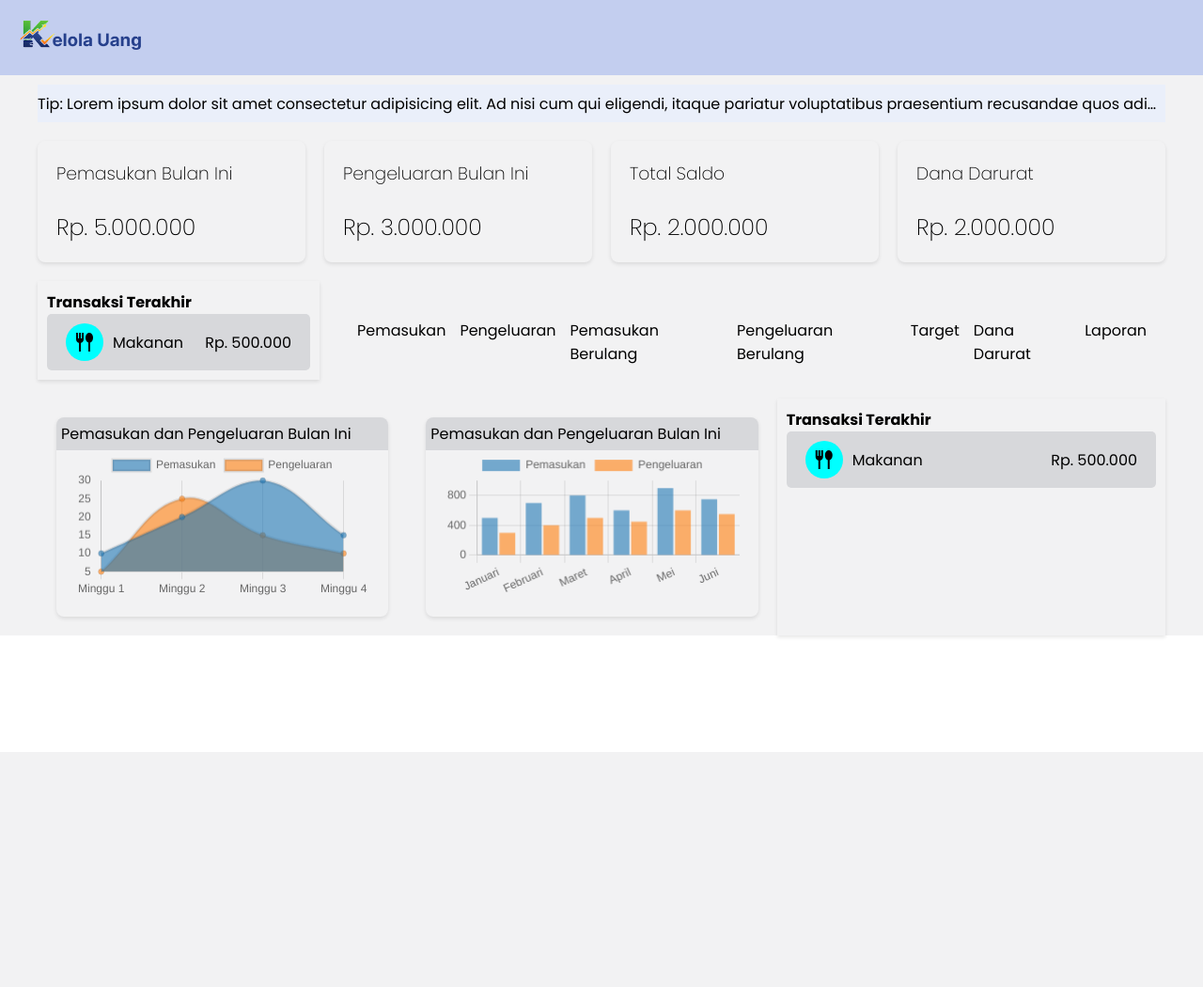
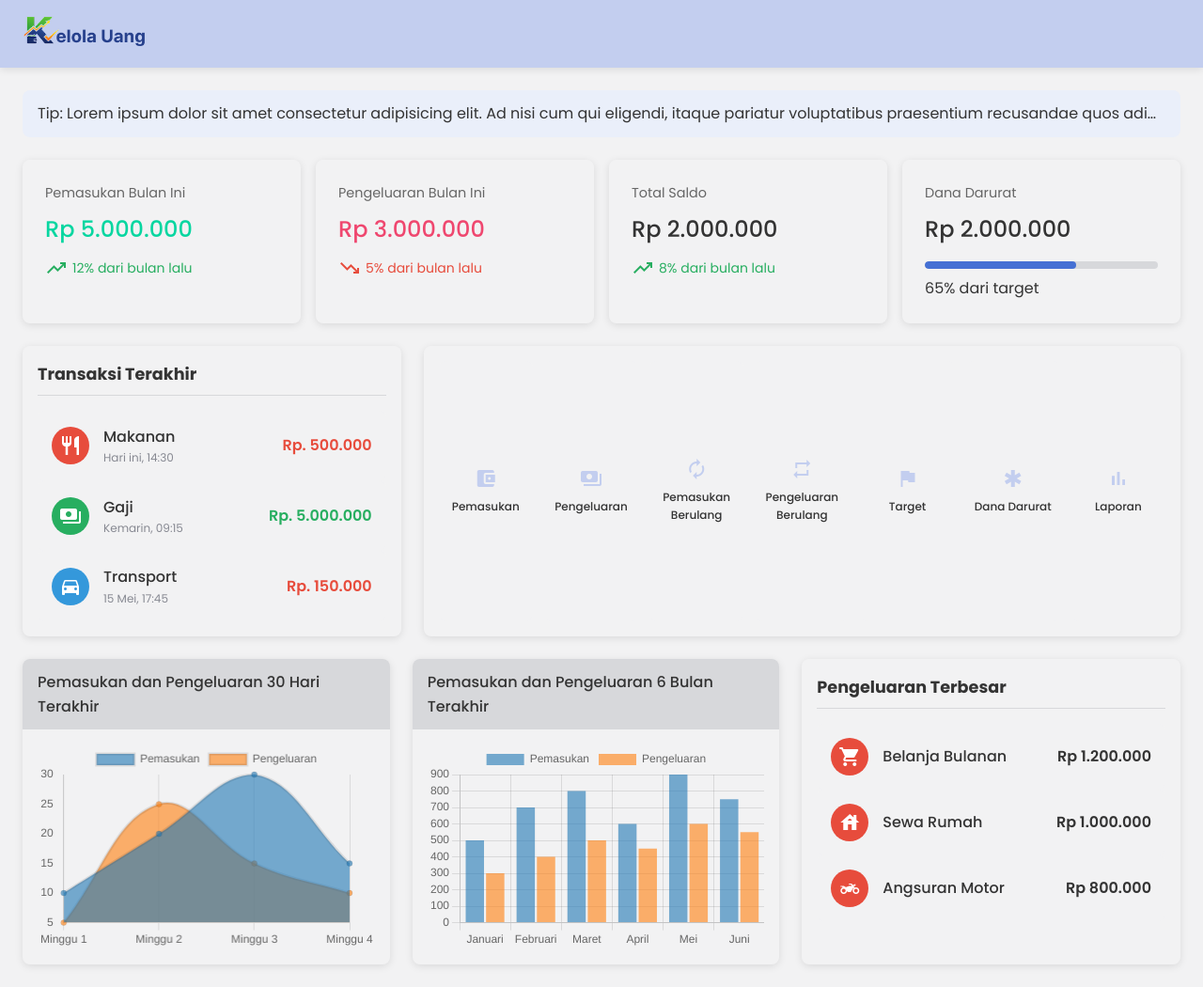
Before and after one commit to Qwaasong/proj-kelola-uang, a PHP site: page /dashboard.html in a window 1280 px wide. Shown: the whole page at 94% size. Before the commit the page ends 800 px from the top, so only its background shows below. Run offline with PHP 8.4, Linux system fonts and the light colour scheme.

Commit message:
Memperbaiki tampilan dashboard pada bagian chart dan tampilan untuk card transaksi

```diff
--- a/dashboard.html
+++ b/dashboard.html
@@ -7,111 +7,182 @@
     <title>Dashboard | Kelola Uang</title>
     <link rel="stylesheet" href="public/css/dashboard-style.css">
 </head>
+<body>
+    <header class="header">
+        <img src="public/asset/Logo-Icons.png" alt="Kelola Uang Logo" class="header__logo">
+    </header>
 
-<body>
-    <div class="header-container"><img src="public/asset/Logo-Icons.png" alt="kelola Uang Logo"></div>
-    <div class="content">
-        <div class="tip-container">
+    <main class="main-content">
+        <div class="tip-container" aria-label="Tip keuangan">
             <p>Tip: Lorem ipsum dolor sit amet consectetur adipisicing elit. Ad nisi cum qui eligendi, itaque pariatur
                 voluptatibus praesentium recusandae quos adipisci deserunt perspiciatis porro impedit, id neque vitae
                 odio. Nam, alias!</p>
         </div>
-        <div class="statistic-container">
-            <div class="statistic-card">
-                <h3>Pemasukan Bulan Ini</h3>
-                <br>
-                <h2>Rp. 5.000.000</h2>
-            </div>
-            <div class="statistic-card">
-                <h3>Pengeluaran Bulan Ini</h3>
-                <br>
-                <h2>Rp. 3.000.000 </h2>
-            </div>
-            <div class="statistic-card">
-                <h3>Total Saldo</h3>
-                <br>
-                <h2>Rp. 2.000.000</h2>
-            </div>
-            <div class="statistic-card">
-                <h3>Dana Darurat</h3>
-                <br>
-                <h2>Rp. 2.000.000</h2>
+
+        <section class="statistics">
+            <div class="stat-card income">
+                <h3 class="stat-card__title">Pemasukan Bulan Ini</h3>
+                <p class="stat-card__value">Rp 5.000.000</p>
+                <div class="trend up">
+                    <span class="material-symbols-outlined">trending_up</span>
+                    <span>12% dari bulan lalu</span>
                 </div>
             </div>
-        <div class="column-area01">
-            <div class="top-transaction-container">
-                <h4>Transaksi Terakhir</h4>
-                <div class="top-transaction-card">
-                    <div style="display: flex; align-items: center;">
-                        <div
-                            style="background-color: aqua; border-radius: 50%; width: 40px; height: 40px; display: flex; align-items: center; justify-content: center; margin-right: 10px;">
-                            <span class="material-symbols-outlined">fork_spoon</span>
-                        </div>
-                        <p>Makanan</p>
-                    </div>
-                    <p>Rp. 500.000</p>
+            <div class="stat-card expense">
+                <h3 class="stat-card__title">Pengeluaran Bulan Ini</h3>
+                <p class="stat-card__value">Rp 3.000.000</p>
+                <div class="trend down">
+                    <span class="material-symbols-outlined">trending_down</span>
+                    <span>5% dari bulan lalu</span>
                 </div>
             </div>
-            <div class="menu-container">
-                <div class="menu-card"><img src="" alt="">
-                    <p>Pemasukan</p>
+            <div class="stat-card">
+                <h3 class="stat-card__title">Total Saldo</h3>
+                <p class="stat-card__value">Rp 2.000.000</p>
+                <div class="trend up">
+                    <span class="material-symbols-outlined">trending_up</span>
+                    <span>8% dari bulan lalu</span>
                 </div>
-                <div class="menu-card"><img src="" alt="">
-                    <p>Pengeluaran
             </div>
-                <div class="menu-card"><img src="" alt="">
-                    <p>Pemasukan Berulang</p>
+            <div class="stat-card">
+                <h3 class="stat-card__title">Dana Darurat</h3>
+                <p class="stat-card__value">Rp 2.000.000</p>
+                <div class="progress-container">
+                    <div class="progress-bar">
+                        <div class="progress-fill" style="width: 65%"></div>
                     </div>
-                <div class="menu-card"><img src="" alt="">
-                    <p>Pengeluaran Berulang</p>
+                    <span>65% dari target</span>
                 </div>
-                <div class="menu-card"><img src="" alt="">
-                    <p>Target</p>
             </div>
-                <div class="menu-card"><img src="" alt="">
-                    <p>Dana Darurat</p>
+        </section>
+
+        <section class="content-area content-area--01">
+            <div class="transactions">
+                <h2 class="section-title">Transaksi Terakhir</h2>
+                <div class="transaction-card">
+                    <div class="transaction-info">
+                        <div class="category-icon food">
+                            <span class="material-icons">restaurant</span>
                         </div>
-                <div class="menu-card"><img src="" alt="">
-                    <p>Laporan</p>
+                        <div class="transaction-details">
+                            <p class="transaction-category">Makanan</p>
+                            <p class="transaction-time">Hari ini, 14:30</p>
+                        </div>
+                    </div>
+                    <p class="transaction-amount expense">Rp. 500.000</p>
+                </div>
+                <div class="transaction-card">
+                    <div class="transaction-info">
+                        <div class="category-icon salary">
+                            <span class="material-icons">payments</span>
+                        </div>
+                        <div class="transaction-details">
+                            <p class="transaction-category">Gaji</p>
+                            <p class="transaction-time">Kemarin, 09:15</p>
+                        </div>
+                    </div>
+                    <p class="transaction-amount income">Rp. 5.000.000</p>
+                </div>
+                <div class="transaction-card">
+                    <div class="transaction-info">
+                        <div class="category-icon transport">
+                            <span class="material-icons">directions_car</span>
+                        </div>
+                        <div class="transaction-details">
+                            <p class="transaction-category">Transport</p>
+                            <p class="transaction-time">15 Mei, 17:45</p>
+                        </div>
+                    </div>
+                    <p class="transaction-amount expense">Rp. 150.000</p>
                 </div>
             </div>
 
+            <div class="menu-grid">
+                <div class="menu-item" role="button" tabindex="0" aria-label="Tambah pemasukan">
+                    <i class="material-icons menu-icon">account_balance_wallet</i>
+                    <span class="menu-name">Pemasukan</span>
                 </div>
-        <div class="column-area02">
-            <div class="graph-container">
-                <div class="graph-card">
-                    <div class="graph-wrapper">
-                        <div class="graph-title">Pemasukan dan Pengeluaran Bulan Ini</div>
+                <div class="menu-item" role="button" tabindex="0" aria-label="Tambah pengeluaran">
+                    <i class="material-icons menu-icon">payments</i>
+                    <span class="menu-name">Pengeluaran</span>
                 </div>
+                <div class="menu-item" role="button" tabindex="0" aria-label="Pemasukan berulang">
+                    <i class="material-icons menu-icon">autorenew</i>
+                    <span class="menu-name">Pemasukan Berulang</span>
+                </div>
+                <div class="menu-item" role="button" tabindex="0" aria-label="Pengeluaran berulang">
+                    <i class="material-icons menu-icon">repeat</i>
+                    <span class="menu-name">Pengeluaran Berulang</span>
+                </div>
+                <div class="menu-item" role="button" tabindex="0" aria-label="Target keuangan">
+                    <i class="material-icons menu-icon">flag</i>
+                    <span class="menu-name">Target</span>
+                </div>
+                <div class="menu-item" role="button" tabindex="0" aria-label="Dana darurat">
+                    <i class="material-icons menu-icon">emergency</i>
+                    <span class="menu-name">Dana Darurat</span>
+                </div>
+                <div class="menu-item" role="button" tabindex="0" aria-label="Laporan keuangan">
+                    <i class="material-icons menu-icon">bar_chart</i>
+                    <span class="menu-name">Laporan</span>
+                </div>
+            </div>
+        </section>
+
+        <section class="content-area content-area--02">
+            <div class="charts">
+                <div class="chart-card">
+                    <div class="chart-header">Pemasukan dan Pengeluaran 30 Hari Terakhir</div>
+                    <div class="chart-body">
                         <canvas id="statistic30days"></canvas>
                     </div>
-                <div class="graph-card">
-                    <div class="graph-wrapper">
-                        <div class="graph-title">Pemasukan dan Pengeluaran Bulan Ini</div>
                 </div>
+                <div class="chart-card">
+                    <div class="chart-header">Pemasukan dan Pengeluaran 6 Bulan Terakhir</div>
+                    <div class="chart-body">
                         <canvas id="statistic6months"></canvas>
                     </div>
                 </div>
-            <div class="top-transaction-container">
-                <h4>Transaksi Terakhir</h4>
-                <div class="top-transaction-card">
-                    <div style="display: flex; align-items: center;">
-                        <div
-                            style="background-color: aqua; border-radius: 50%; width: 40px; height: 40px; display: flex; align-items: center; justify-content: center; margin-right: 10px;">
-                            <span class="material-symbols-outlined">fork_spoon</span>
             </div>
-                        <p>Makanan</p>
+
+            <div class="transactions">
+                <h2 class="section-title">Pengeluaran Terbesar</h2>
+                <div class="transaction-card">
+                    <div class="transaction-info">
+                        <div class="category-icon food">
+                            <i class="material-icons">shopping_cart</i>
                         </div>
-                    <p>Rp. 500.000</p>
+                        <p class="transaction-category">Belanja Bulanan</p>
+                    </div>
+                    <p class="transaction-amount">Rp 1.200.000</p>
+                </div>
+                <div class="transaction-card">
+                    <div class="transaction-info">
+                        <div class="category-icon food">
+                            <i class="material-icons">house</i>
+                        </div>
+                        <p class="transaction-category">Sewa Rumah</p>
+                    </div>
+                    <p class="transaction-amount">Rp 1.000.000</p>
+                </div>
+                <div class="transaction-card">
+                    <div class="transaction-info">
+                        <div class="category-icon food">
+                            <i class="material-icons">two_wheeler</i>
+                        </div>
+                        <p class="transaction-category">Angsuran Motor</p>
+                    </div>
+                    <p class="transaction-amount">Rp 800.000</p>
                 </div>
             </div>
-        </div>
-    </div>
-    </div>
+        </section>
+    </main>
+
     <script src="https://cdnjs.cloudflare.com/ajax/libs/Chart.js/4.5.0/chart.umd.min.js" crossorigin="anonymous"
         referrerpolicy="no-referrer"></script>
     <script src="public/js/chart-helper.js"></script>
     <script>
+        function initCharts() {
             const cfg1 = {
                 labels: ['Minggu 1', 'Minggu 2', 'Minggu 3', 'Minggu 4'],
                 datasets: [
@@ -119,12 +190,23 @@
                     { label: 'Pengeluaran', data: [5, 25, 15, 10], backgroundColor: 'rgba(255,127,14,0.6)', fill: true }
                 ]
             };
+
+            const cfg2 = {
+                labels: ['Januari', 'Februari', 'Maret', 'April', 'Mei', 'Juni'],
+                datasets: [
+                    { label: 'Pemasukan', data: [500, 700, 800, 600, 900, 750], backgroundColor: 'rgba(31,119,180,0.6)' },
+                    { label: 'Pengeluaran', data: [300, 400, 500, 450, 600, 550], backgroundColor: 'rgba(255,127,14,0.6)' }
+                ]
+            };
+
             const g1 = createGraph('statistic30days', cfg1, {
                 type: 'line',
                 stacked: false,
                 chartJsOptions: {
                     plugins: { legend: { display: true } },
                     elements: { line: { tension: 0.4 } },
+                    responsive: true,
+                    maintainAspectRatio: false,
                     scales: {
                         x: {
                             grid: {
@@ -140,14 +222,20 @@
                 }
             });
 
-        const cfg2 = {
-            labels: ['Januari', 'Februari', 'Maret', 'April', 'Mei', 'Juni'],
-            datasets: [
-                { label: 'Pemasukan', data: [500, 700, 800, 600, 900, 750], backgroundColor: 'rgba(31,119,180,0.6)' },
-                { label: 'Pengeluaran', data: [300, 400, 500, 450, 600, 550], backgroundColor: 'rgba(255,127,14,0.6)' }
-            ]
-        };
-        const g2 = createGraph('statistic6months', cfg2, { type: 'bar', stacked: false });
+            const g2 = createGraph('statistic6months', cfg2, {
+                type: 'bar',
+                stacked: false,
+                chartJsOptions: {
+                    responsive: true,
+                    maintainAspectRatio: false
+            } }
+
+            );
+
+            console.log('Charts initialized with data');
+        }
+
+        document.addEventListener('DOMContentLoaded', initCharts);
     </script>
-
 </body>
+</html>
--- a/public/css/core.css
+++ b/public/css/core.css
@@ -1,3 +1,4 @@
 @import url('color-pallet.css');
 @import url('https://fonts.googleapis.com/css2?family=Poppins:ital,wght@0,100;0,200;0,300;0,400;0,500;0,600;0,700;0,800;0,900;1,100;1,200;1,300;1,400;1,500;1,600;1,700;1,800;1,900&display=swap');
-@import url('https://fonts.googleapis.com/css2?family=Material+Symbols+Outlined:opsz,wght,FILL,GRAD@20..48,100..700,0..1,-50..200&icon_names=fork_spoon')
+@import url('https://fonts.googleapis.com/css2?family=Material+Symbols+Outlined');
+@import url('https://fonts.googleapis.com/css2?family=Material+Icons');
--- a/public/css/dashboard-style.css
+++ b/public/css/dashboard-style.css
@@ -1,134 +1,373 @@
 @import url('core.css');
 
+:root {
+    /* --neutral--100: #f5f5f5;
+    --neutral--200: #e8e8e8;
+    --primary--200: #4a6fa5;
+    --accent--100: #ffd166;
+    --card-bg-color: #ffffff; */
+    --income-color: #27ae60;
+    --expense-color: #e74c3c;
+    --income-bg: #d5f5e3;
+    --expense-bg: #fadbd8;
+    --text-primary: #333333;
+    --success-color: #06d6a0;
+    --danger-color: #ef476f;
+    --shadow: 0 2px 8px rgba(0, 0, 0, 0.1);
+}
+
 * {
-    margin: 0px;
-    padding: 0px;
+    margin: 0;
+    padding: 0;
+    box-sizing: border-box;
     font-family: 'Poppins', sans-serif;
 }
 
-.content {
-    display: grid;
+body {
     background-color: var(--neutral--100);
-    padding: 90px  40px  0px 40px;
     color: var(--text-primary);
-    gap: 20px;
+    line-height: 1.6;
 }
 
-.header-container {
+/* === Header === */
+.header {
     position: fixed;
     top: 0;
     left: 0;
     right: 0;
     display: flex;
-    padding: 20px;
+    align-items: center;
+    padding: 1rem 1.5rem;
     background-color: var(--primary--200);
+    color: white;
+    z-index: 1000;
+    box-shadow: var(--shadow);
 }
 
-.header-container > img {
+.header__logo {
     height: 40px;
     margin-right: 20px;
 }
 
+/* === Main Content ===  */
+.main-content {
+    display: grid;
+    grid-template-columns: 1fr;
+    gap: 1.5rem;
+    padding: 6rem 1.5rem 1.5rem;
+    max-width: 1400px;
+    margin: 0 auto;
+}
+
+/* === Tip Container ===  */
 .tip-container {
     display: flex;
-    height: 40px;
     align-items: center;
+    padding: 0.75rem 1rem;
     background-color: var(--accent--100);
+    border-radius: 8px;
     overflow: hidden;
 }
 
-.tip-container  p {
+.tip-container p {
     white-space: nowrap;
     overflow: hidden;
     text-overflow: ellipsis;
+    margin: 0;
 }
 
-.statistic-container {
-    display: flex;
-    gap: 20px;
+/* === Statistics === */
+.statistics {
+    display: grid;
+    grid-template-columns: repeat(auto-fit, minmax(220px, 1fr));
+    gap: 1rem;
 }
 
-.statistic-card {
-    flex: 1;
+.stat-card {
     background-color: var(--card-bg-color);
-    padding: 20px;
+    padding: 1.5rem;
     border-radius: 8px;
-    box-shadow: 0 2px 4px rgba(0,0,0,0.1);
+    box-shadow: var(--shadow);
 }
 
-.statistic-card h3, .statistic-card h2 {
-    font-weight: 200;
+.stat-card__title {
+    font-size: 0.9rem;
+    font-weight: 400;
+    color: #666;
+    margin-bottom: 0.5rem;
 }
 
-.column-area01 {
-    display: flex;
-    gap: 20px;
+.stat-card__value {
+    font-size: 1.5rem;
+    font-weight: 500;
 }
 
-.top-transaction-container {
-    display: flex;
-    flex-direction: column;
-    flex: 1;
-    gap: 0px 20px;
-    padding: 10px;
-    background-color: var(--card-bg-color);
-    box-shadow: 0 2px 4px rgba(0,0,0,0.1);
+.income .stat-card__value {
+    color: var(--success-color);
 }
 
-.top-transaction-card {
+.expense .stat-card__value {
+    color: var(--danger-color);
+}
+
+.trend {
+    display: flex;
+    align-items: center;
+    gap: 5px;
+    font-size: 14px;
+    margin-top: 10px;
+}
+
+.trend.up {
+    color: var(--income-color);
+}
+
+.trend.down {
+    color: var(--expense-color);
+}
+
+.progress-container {
+    margin-top: 15px;
+}
+
+.progress-bar {
+    height: 8px;
+    background-color: var(--neutral--200);
+    border-radius: 4px;
+    overflow: hidden;
+    margin-bottom: 8px;
+}
+
+.progress-fill {
+    height: 100%;
+    background-color: var(--accent--500);
+    border-radius: 4px;
+}
+
+/* === Content Areas ===  */
+.content-area {
+    display: grid;
+    grid-template-columns: 1fr;
+    gap: 1.5rem;
+}
+
+@media (min-width: 992px) {
+    .content-area--01 {
+        grid-template-columns: 1fr 2fr;
+    }
+
+    .content-area--02 {
+        grid-template-columns: 2fr 1fr;
+    }
+}
+
+/* === Transactions === */
+.transactions {
+    background-color: var(--card-bg-color);
+    padding: 1rem;
+    border-radius: 8px;
+    box-shadow: var(--shadow);
+}
+
+.section-title {
+    font-size: 1.1rem;
+    margin-bottom: 1rem;
+    padding-bottom: 0.5rem;
+    border-bottom: 1px solid var(--neutral--200);
+}
+
+.transaction-card {
     display: flex;
     align-items: center;
     justify-content: space-between;
-    padding: 10px 20px;
-    background-color: var(--neutral--200);
-    border-radius: 5px;
+    padding: 15px;
+    background-color: var(--neutral--100);
+    border-radius: 8px;
+    transition: background-color 0.3s ease;
 }
 
-.menu-container {
+.top-transaction-card:hover {
+    background-color: var(--neutral--200);
+}
+
+.transaction-info {
     display: flex;
-    flex: 3;
+    align-items: center;
     gap: 15px;
-    padding: 15px 20px;
-    background-color: var(--secondary-color);
+}
+
+.category-icon {
+    width: 40px;
+    height: 40px;
+    border-radius: 50%;
+    display: flex;
+    align-items: center;
+    justify-content: center;
+    color: white;
+    font-size: 20px;
+}
+
+.category-icon.food {
+    background-color: #e74c3c;
+}
+
+.category-icon.salary {
+    background-color: #27ae60;
+}
+
+.category-icon.transport {
+    background-color: #3498db;
+}
+
+.category-icon.shopping {
+    background-color: #9b59b6;
+}
+
+.transaction-details {
+    display: flex;
+    flex-direction: column;
+}
+
+.transaction-category {
+    font-weight: 500;
+    margin: 0;
+}
+
+.transaction-time {
+    font-size: 12px;
+    color: var(--neutral--500);
+    margin: 0;
+}
+
+.transaction-amount {
+    font-weight: 600;
+    font-size: 16px;
+}
+
+.transaction-amount.income {
+    color: var(--income-color);
+}
+
+.transaction-amount.expense {
+    color: var(--expense-color);
+}
+
+
+/* === Menu Grid ===  */
+.menu-grid {
+    display: grid;
+    grid-template-columns: repeat(auto-fit, minmax(100px, 1fr));
+    gap: 0.75rem;
+    padding: 1rem;
+    background-color: var(--card-bg-color);
+    border-radius: 8px;
+    box-shadow: var(--shadow);
+}
+
+.menu-item {
+    display: flex;
+    flex-direction: column;
+    align-items: center;
+    justify-content: center;
+    padding: 1rem 0.5rem;
+    background-color: var(--neutral--100);
+    border-radius: 8px;
+    text-align: center;
+    transition: transform 0.2s, box-shadow 0.2s;
+    cursor: pointer;
+}
+
+.menu-item:hover {
+    transform: translateY(-3px);
+    box-shadow: var(--shadow);
+}
+
+.menu-icon {
+    font-size: 1.5rem;
+    margin-bottom: 0.5rem;
+    color: var(--primary--200);
+}
+
+.menu-name {
+    font-size: 0.75rem;
+    font-weight: 500;
+}
+
+/* === Charts === */
+.charts {
+    display: grid;
+    grid-template-columns: 1fr;
+    gap: 1.5rem;
+}
+
+@media (min-width: 768px) {
+    .charts {
+        grid-template-columns: 1fr 1fr;
+    }
+}
+
+.chart-card {
+    background-color: var(--card-bg-color);
+    padding: 0;
+    border-radius: 8px;
+    box-shadow: var(--shadow);
     overflow: hidden;
 }
 
-.column-area02 {
-    display: flex;
+.chart-header {
+    padding: 0.75rem 1rem;
+    background-color: var(--neutral--200);
+    font-weight: 500;
 }
 
-.charts {
-    display: flex;
-    gap: 20px;
-    flex-wrap: wrap;
+.chart-body {
+    padding: 1rem;
+    height: 250px;
 }
 
-.graph-container {
-    display: flex;
-    flex: 2;
+/* Responsive Adjustments */
+@media (max-width: 992px) {
+    .main-content {
+        padding: 5rem 1rem 1rem;
+    }
+
+    .statistics {
+        grid-template-columns: repeat(2, 1fr);
+    }
 }
 
-.graph-card {
-    flex: 1;
-    background-color: var(--card-bg-color);
-    padding: 20px;
-    border-radius: 8px;
-    box-shadow: 0 2px 4px rgba(0,0,0,0.1);
-    margin: 20px;
+@media (max-width: 576px) {
+    .header {
+        padding: 0.75rem 1rem;
+    }
+
+    .header__logo {
+        height: 32px;
+    }
+
+    .main-content {
+        padding: 4.5rem 0.75rem 0.75rem;
+        gap: 1rem;
+    }
+
+    .statistics {
+        grid-template-columns: 1fr;
+    }
+
+    .menu-grid {
+        grid-template-columns: repeat(3, 1fr);
+    }
+
+    .chart-body {
+        height: 200px;
+    }
 }
 
-.graph-wrapper {
-    margin: -20px -20px 0 -20px;
-}
-
-.graph-title {
-    border-radius: 8px 8px 0 0;
-    padding: 5px;
-    background-color: var(  --neutral--200);
-}
-
+/* Improved tip container for mobile */
 @media (max-width: 768px) {
-    .statistic-container, .graph-container {
-        flex-direction: column;
+    .tip-container p {
+        white-space: normal;
+        overflow: visible;
+        text-overflow: clip;
     }
 }
```
Also changed, not shown: README.md. Lines whose indentation alone changed are shown as unchanged.
